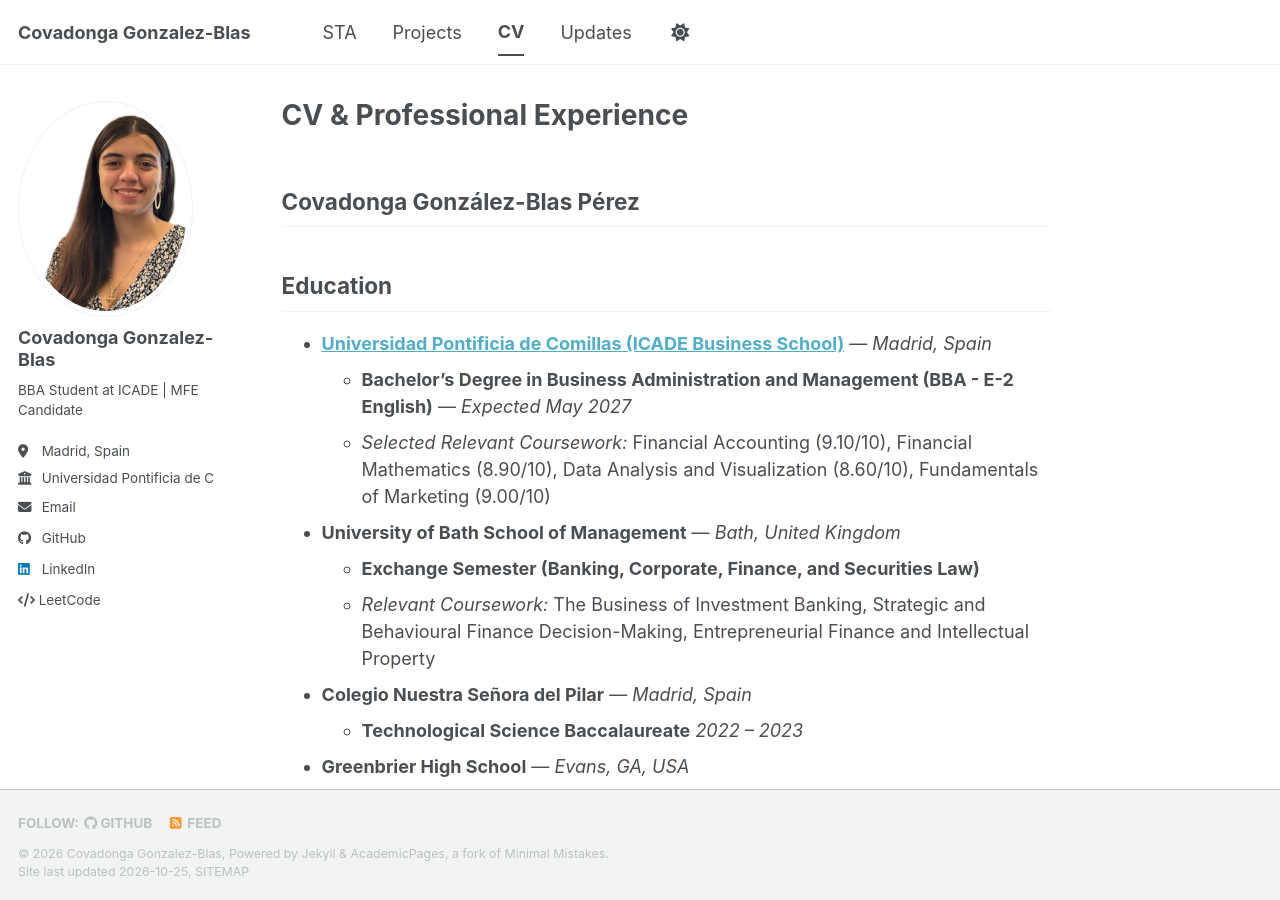
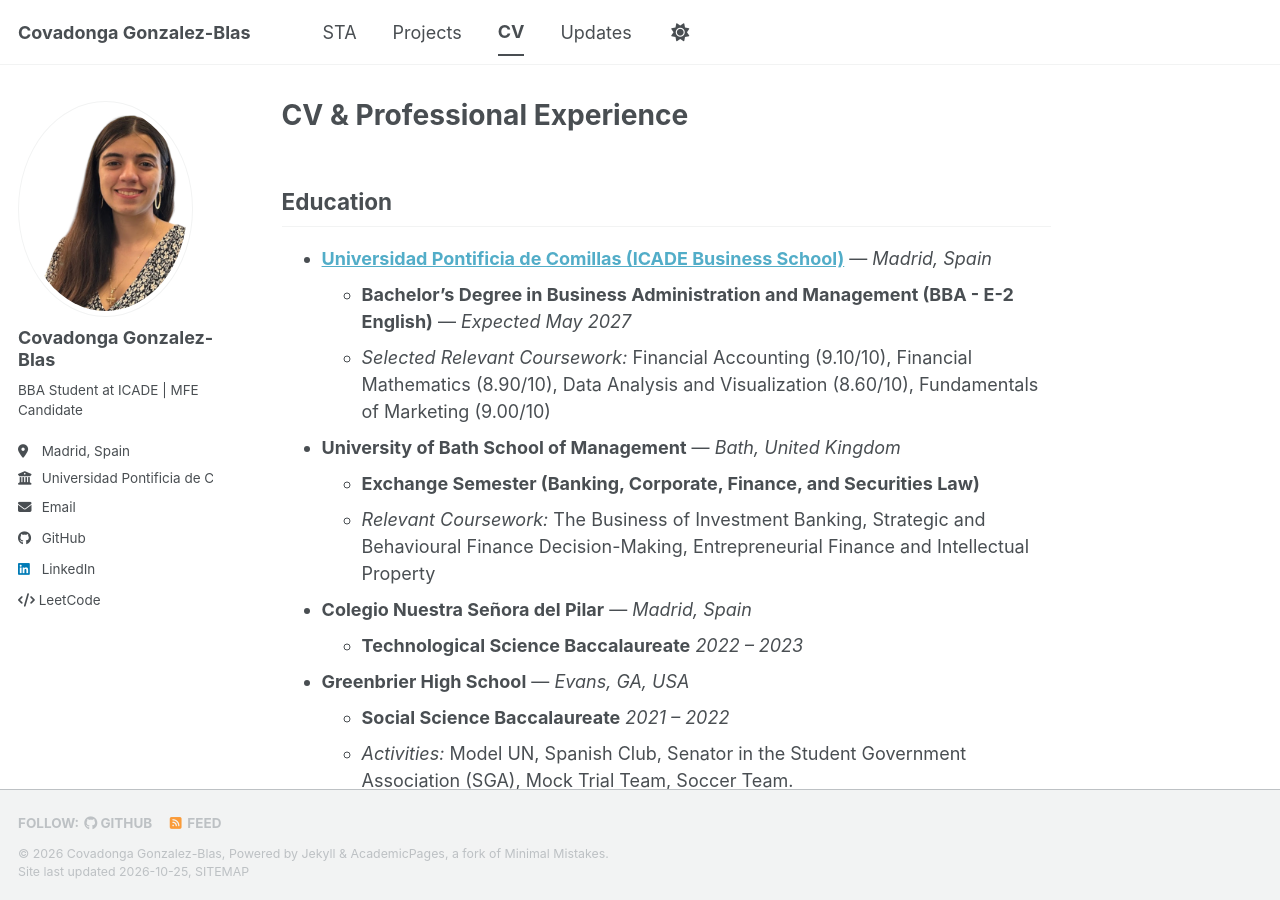
Before and after one commit to Gonzalez-Blas/Gonzalez-Blas.github.io, a Jekyll site: the page built from _pages/cv.md, in a window 1280 px wide and 900 px high. Built offline with Jekyll 4.4.1, drawn with Linux system fonts in a browser that asks for light colours; a style sheet for code colours, icons or effects is not loaded.

Commit message:
Update CV by removing personal name section
Removed name and horizontal rule from CV page.

```diff
--- a/_pages/cv.md
+++ b/_pages/cv.md
@@ -4,9 +4,6 @@ permalink: /cv/
 author_profile: true
 redirect_from:
   - /resume
----
-
-**Covadonga González-Blas Pérez**
 ---
 
 ## Education
```
